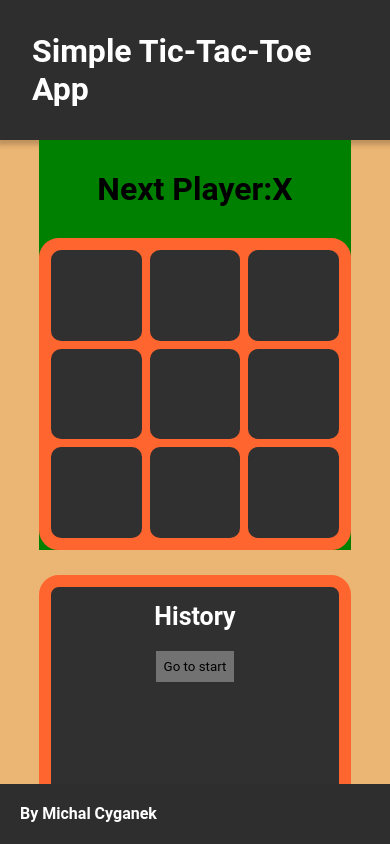
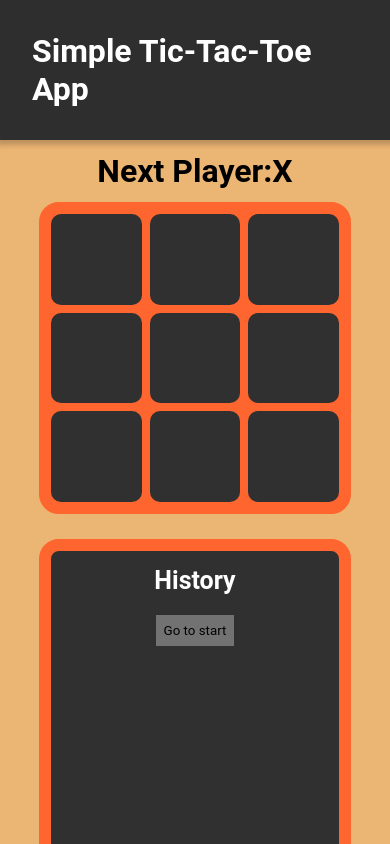
Before and after one commit to MichalPC/simple-tictactoe-app, a React (Create React App) app: page / in a window 390 px wide. Shown: the top 844 px of the page. Built offline with nearby package versions, Linux system fonts and the light colour scheme.

Commit message:
Fixed footer not sticking to bottom.

```diff
--- a/src/App.css
+++ b/src/App.css
@@ -44,13 +44,12 @@ html, body {
 }
 
 .gameboard-container {
-  background-color: green;
   height: auto;
   width: auto;
 }
 
 .gameboard-container h1 {
-  padding: 30px;
+  padding: 0.75rem;
 }
 
 .history-container {
@@ -112,6 +111,9 @@ html, body {
 }
 
 @media only screen and (max-width: 1080px) {
+  .app-footer {
+    position: relative;
+  }
   .app-header {
     position: relative;
   }
@@ -123,7 +125,6 @@ html, body {
 
   .game-status {
     text-align: center;
-    padding: 15px 0 15px 0;
     position: relative;
   }
 
@@ -132,7 +133,7 @@ html, body {
     position: relative;
     flex-direction: column;
     width: 100%;
-    padding-bottom: 5rem;
+    padding-bottom: 1.5rem;
     text-align: center;
     align-items: center;
   }
```
